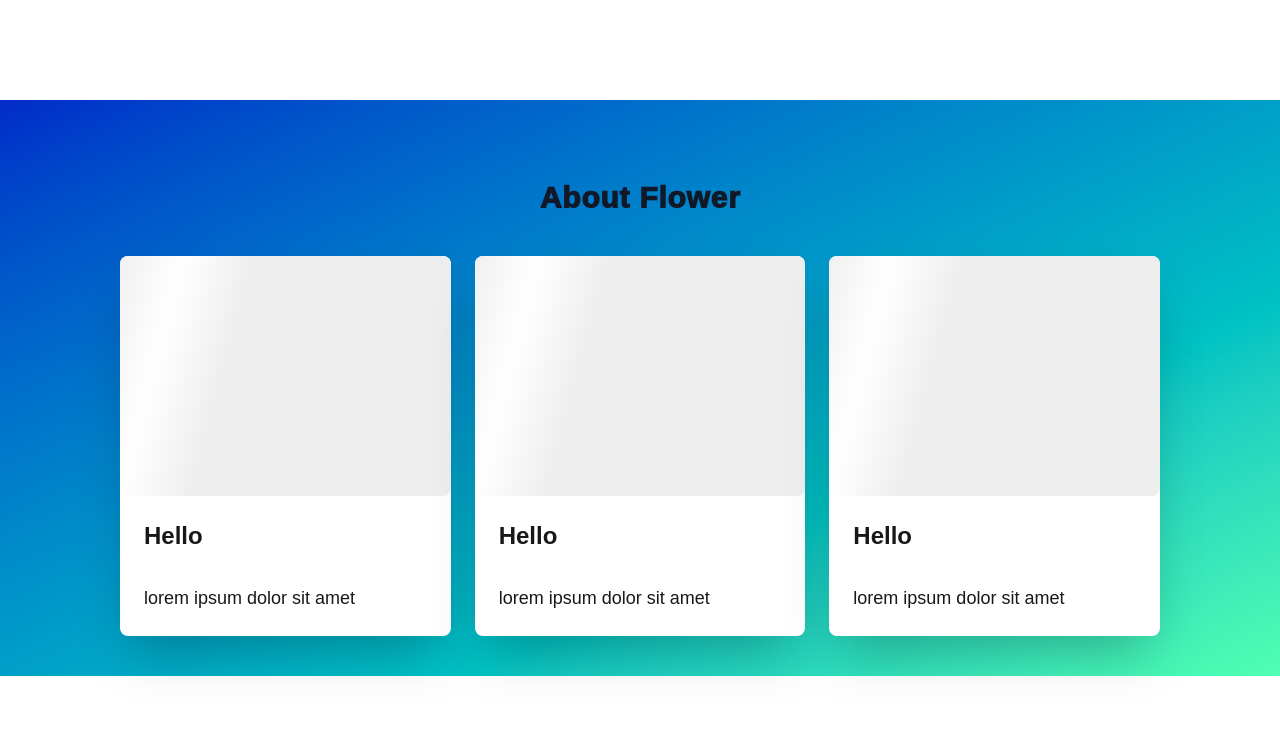
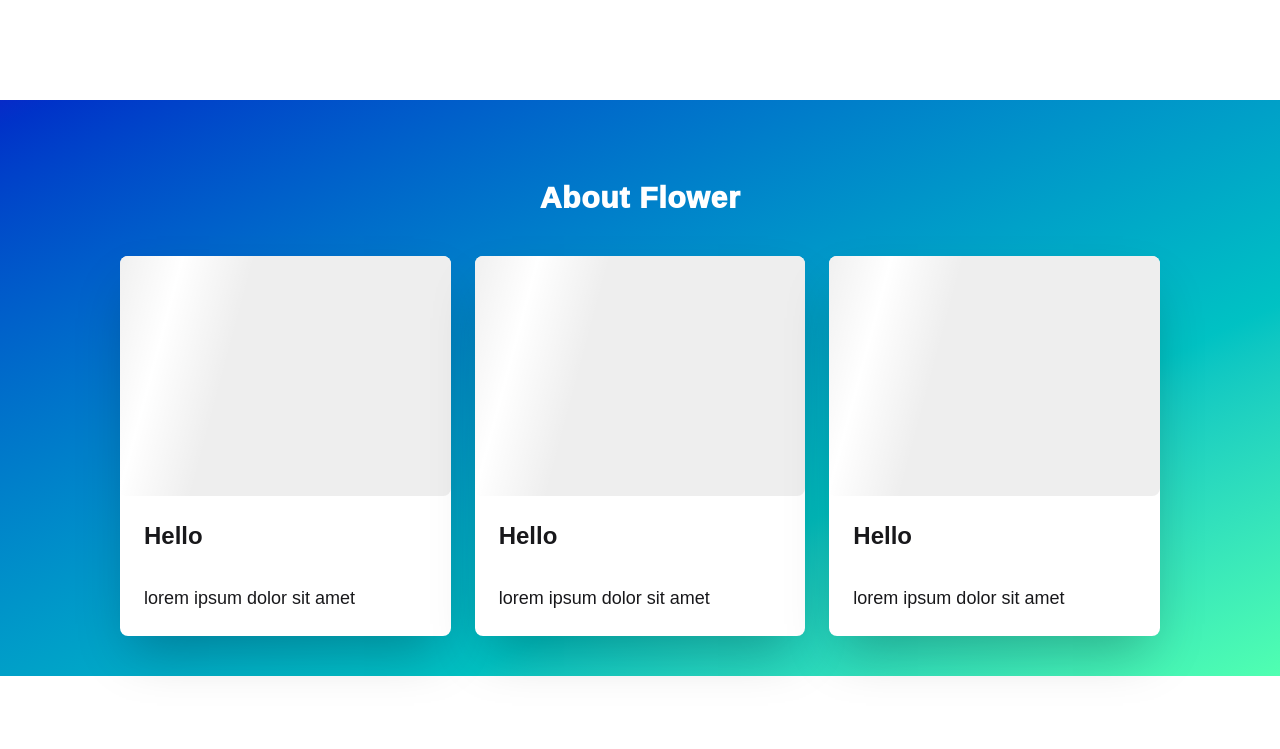
Before and after one commit to Ar-Syhptra/Flower-Classification-Website, a React (Vite) app in the folder src/client/: page / in a window 1280 px wide. Shown: the part 2000-2749 px from the top of the page. Built offline with nearby package versions, Linux system fonts and the light colour scheme.

Commit message:
refactor: Perubahan Code

```diff
--- a/src/client/src/components/About/AboutFlower.jsx
+++ b/src/client/src/components/About/AboutFlower.jsx
@@ -4,7 +4,7 @@ function AboutFlower() {
   return (
     <div className="py-10 bg-gradient-to-br from-primary to-secondary">
       <div className="flex justify-center text-center py-10">
-        <h2 className="text-3xl font-[1000] tracking-wide text-base-900">
+        <h2 className="text-3xl font-[1000] tracking-wide text-base-100">
           About Flower
         </h2>
       </div>
--- a/src/client/src/components/Footer/Footer.jsx
+++ b/src/client/src/components/Footer/Footer.jsx
@@ -28,7 +28,7 @@ function Footer() {
 
               <a
                 href=""
-                className="flex gap-1 link link-hover text-blue-700 font-bold"
+                className="flex gap-1 link link-hover text-base-800 font-bold"
               >
                 <img
                   src="https://img.icons8.com/material/24/batch-assign.png"
--- a/src/client/src/components/Navbar.jsx
+++ b/src/client/src/components/Navbar.jsx
@@ -6,7 +6,7 @@ import Button from "./Button/Button";
 
 function Navbar() {
   return (
-    <nav className="navbar p-2 px-6 sm:px-8 md:px-20 lg:px-30 sticky top-0 z-50 shadow-xs backdrop-blur-md bg-base-100/90">
+    <nav className="navbar p-2 px-6 sm:px-8 md:px-20 lg:px-30 sticky top-0 z-50 shadow-md backdrop-blur-md bg-base-100/90">
       {/* Logo Section */}
       <div className="navbar-start gap-3 flex items-center">
         <Link to="/">
```
